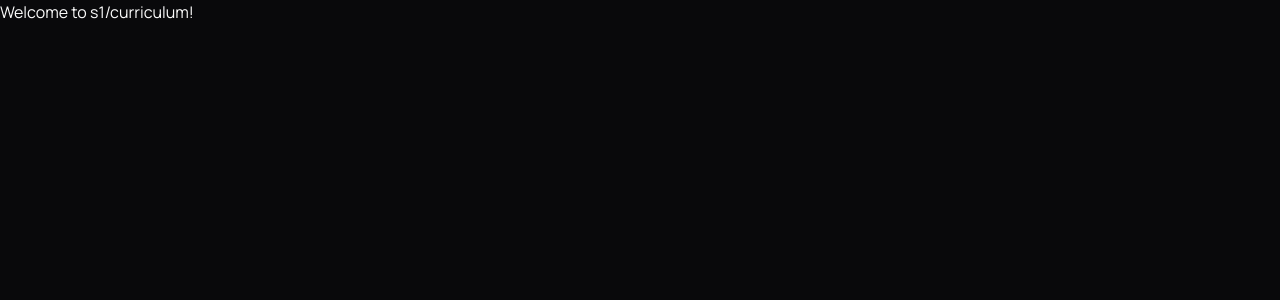
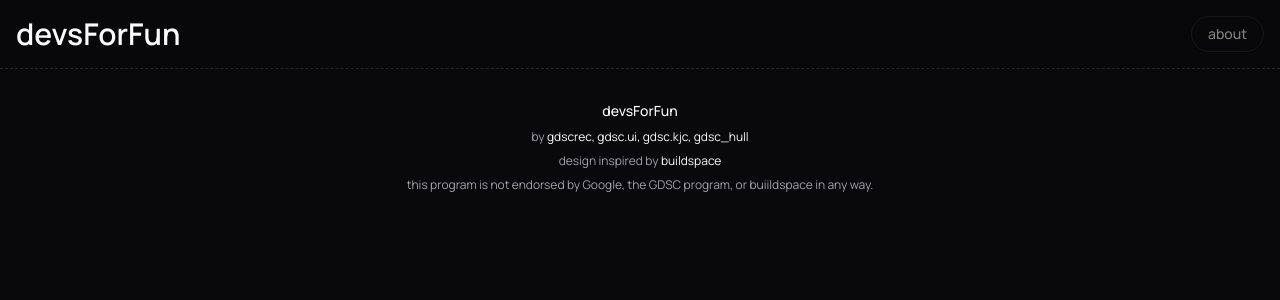
Before and after one commit to devsForFun/devsForFun, a Next.js app: page /s1/curriculum in a window 1280 px wide. Shown: the top 300 px of the page. Built offline with nearby package versions, Linux system fonts and the light colour scheme.

Commit message:
Added the s1-base-layout to the curriculum page

```diff
--- a/app/s1/curriculum/page.tsx
+++ b/app/s1/curriculum/page.tsx
@@ -1,7 +1,12 @@
-import React from'react';
+import React from "react";
+import S1BaseLayout from "../s1-base-layout";
 
 const Page: React.FC = () => {
-  return <div>Welcome to s1/curriculum!</div>;
+  return (
+    <S1BaseLayout>
+      <></>
+    </S1BaseLayout>
+  );
 };
 
 export default Page;
```
